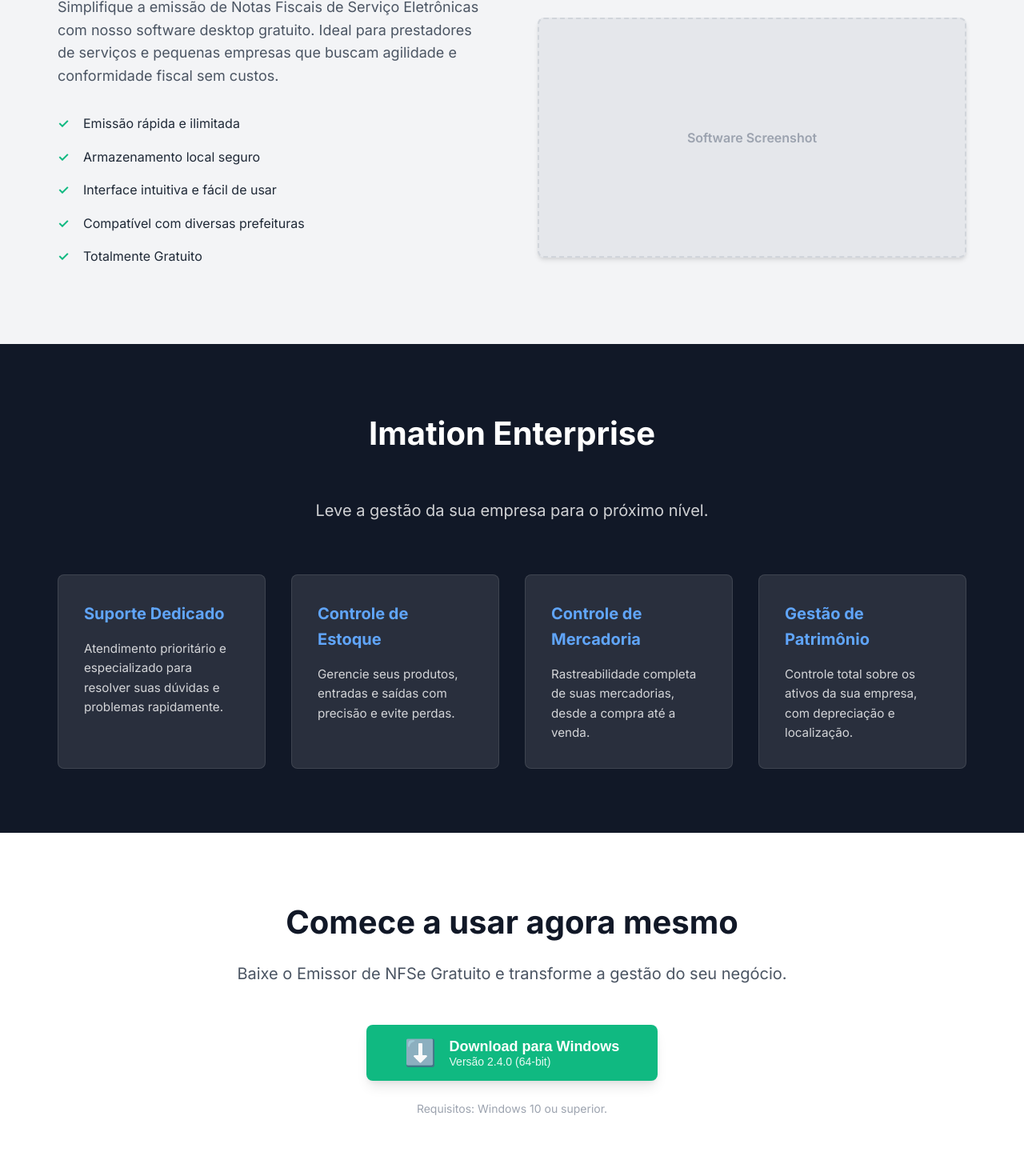
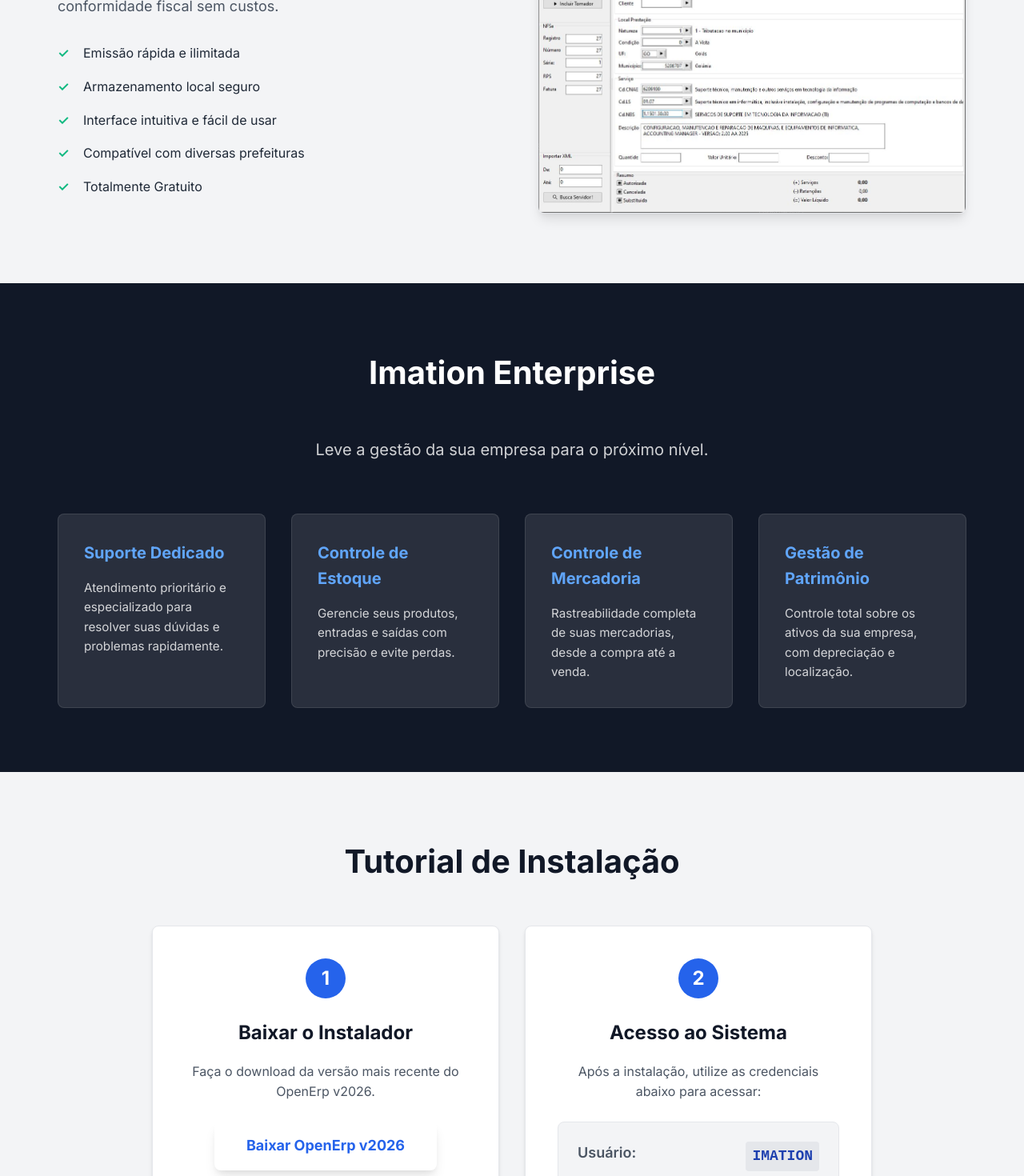
Before and after one commit to Gabriel-Mesq/imation, a React (Vite) app: page / in a window 1280 px wide. Shown: the part 1330-2800 px from the top of the page at 80% size. Built offline with nearby package versions, Linux system fonts and the light colour scheme.

Commit message:
melhorias

```diff
--- a/src/App.jsx
+++ b/src/App.jsx
@@ -4,6 +4,7 @@
 import About from './components/About';
 import ProductFree from './components/ProductFree';
 import ProductEnterprise from './components/ProductEnterprise';
+import Tutorial from './components/Tutorial';
 import Download from './components/Download';
 import Footer from './components/Footer';
 import './index.css';
@@ -17,6 +18,7 @@
         <About />
         <ProductFree />
         <ProductEnterprise />
+        <Tutorial />
         <Download />
       </main>
       <Footer />
--- a/src/components/About.jsx
+++ b/src/components/About.jsx
@@ -7,7 +7,7 @@
                 <h2 className="section-title">Sobre a Imation</h2>
                 <div className="about-content">
                     <p>
-                        A Imation Tecnologia é uma empresa dedicada a fornecer soluções de software inovadoras e eficientes para empresas de todos os portes.
+                        A Imation Tecnologia e Informação é uma empresa dedicada a fornecer soluções de software inovadoras e eficientes para empresas de todos os portes.
                         Nosso foco é simplificar a gestão empresarial através da tecnologia, permitindo que nossos clientes foquem no que realmente importa: o crescimento do seu negócio.
                     </p>
                     <p>
--- a/src/components/Download.jsx
+++ b/src/components/Download.jsx
@@ -11,7 +11,7 @@
                         <span className="icon">⬇️</span>
                         <span className="text">
                             <span className="label">Download para Windows</span>
-                            <span className="version">Versão 2.4.0 (64-bit)</span>
+                            <span className="version">Versão 1.1.3 (32/64-bit)</span>
                         </span>
                     </button>
                 </div>
--- a/src/components/Header.jsx
+++ b/src/components/Header.jsx
@@ -11,8 +11,9 @@
                     <ul>
                         <li><a href="#hero">Início</a></li>
                         <li><a href="#about">Sobre</a></li>
-                        <li><a href="#product-free">NFSe Grátis</a></li>
+                        <li><a href="#product-free">Produto</a></li>
                         <li><a href="#product-enterprise">Enterprise</a></li>
+                        <li><a href="#tutorial">Tutorial</a></li>
                         <li><a href="#download" className="btn-download-nav">Baixar Agora</a></li>
                     </ul>
                 </nav>
--- a/src/components/Hero.jsx
+++ b/src/components/Hero.jsx
@@ -4,8 +4,8 @@
     return (
         <section id="hero" className="hero">
             <div className="container hero-content">
-                <h2>Inovação e Tecnologia para o seu Negócio</h2>
-                <p>Soluções inteligentes para gestão empresarial e emissão de notas fiscais.</p>
+                <h2>Inovação para o seu negócio</h2>
+                <p>Soluções inteligentes para gestão empresarial.</p>
                 <a href="#download" className="btn-primary">Baixar NFSe Grátis</a>
             </div>
         </section>
--- a/src/components/ProductFree.jsx
+++ b/src/components/ProductFree.jsx
@@ -20,8 +20,7 @@
                         </ul>
                     </div>
                     <div className="product-image">
-                        {/* Placeholder for product screenshot */}
-                        <div className="img-placeholder">Software Screenshot</div>
+                        <img src="/print_tela.jpg" alt="Software Screenshot" className="product-screenshot" />
                     </div>
                 </div>
             </div>
--- /dev/null
+++ b/src/components/Tutorial.jsx
@@ -0,0 +1,45 @@
+import React from 'react';
+
+const Tutorial = () => {
+    return (
+        <section id="tutorial" className="section tutorial">
+            <div className="container">
+                <h2 className="section-title">Tutorial de Instalação</h2>
+                <div className="tutorial-content">
+                    <div className="step-card">
+                        <div className="step-icon">1</div>
+                        <h3>Baixar o Instalador</h3>
+                        <p>Faça o download da versão mais recente do OpenErp v2026.</p>
+                        <a href="https://mega.nz/folder/S8hlnYDB#tExw4RgV7sbKavgDTthjGA" target="_blank" rel="noopener noreferrer" className="btn-primary">
+                            Baixar OpenErp v2026
+                        </a>
+                    </div>
+
+                    <div className="step-card">
+                        <div className="step-icon">2</div>
+                        <h3>Acesso ao Sistema</h3>
+                        <p>Após a instalação, utilize as credenciais abaixo para acessar:</p>
+                        <div className="credentials-box">
+                            <div className="credential-item">
+                                <span className="label">Usuário:</span>
+                                <span className="value">IMATION</span>
+                            </div>
+                            <div className="credential-item">
+                                <span className="label">Senha:</span>
+                                <span className="value">123</span>
+                            </div>
+                        </div>
+                        <div className="note">
+                            <label className="checkbox-label">
+                                <input type="checkbox" checked readOnly />
+                                <span>Lembrar</span>
+                            </label>
+                        </div>
+                    </div>
+                </div>
+            </div>
+        </section>
+    );
+};
+
+export default Tutorial;
--- a/src/index.css
+++ b/src/index.css
@@ -1,4 +1,5 @@
 @import url('https://fonts.googleapis.com/css2?family=Inter:wght@300;400;600;700&display=swap');
+@import './tutorial.css';
 
 :root {
   --primary-color: #2563eb;
@@ -207,17 +208,17 @@
   font-weight: 700;
 }
 
-.img-placeholder {
-  background-color: #e5e7eb;
-  height: 300px;
+.product-screenshot {
+  width: 100%;
+  height: auto;
   border-radius: var(--radius);
-  display: flex;
-  align-items: center;
-  justify-content: center;
-  color: #9ca3af;
-  font-weight: 600;
-  box-shadow: var(--shadow-md);
-  border: 2px dashed #d1d5db;
+  box-shadow: var(--shadow-lg);
+  border: 1px solid #e5e7eb;
+  transition: var(--transition);
+}
+
+.product-screenshot:hover {
+  transform: scale(1.02);
 }
 
 /* Product Enterprise */
@@ -259,8 +260,10 @@
 .feature-card h3 {
   font-size: 1.25rem;
   margin-bottom: 1rem;
-  color: var(--primary-color); /* Make it pop */
-  color: #60a5fa; /* Lighter blue for dark bg */
+  color: var(--primary-color);
+  /* Make it pop */
+  color: #60a5fa;
+  /* Lighter blue for dark bg */
 }
 
 .feature-card p {
@@ -333,16 +336,17 @@
 
 /* Footer */
 .footer {
-  background-color: #1f2937; /* Slightly lighter than bg-dark */
+  background-color: #111827;
   color: #f3f4f6;
-  padding: 4rem 0 0;
+  padding: 5rem 0 0;
+  font-size: 0.95rem;
 }
 
 .footer-content {
   display: grid;
-  grid-template-columns: repeat(auto-fit, minmax(200px, 1fr));
-  gap: 3rem;
-  padding-bottom: 3rem;
+  grid-template-columns: 1.5fr 1fr 1.5fr;
+  gap: 4rem;
+  padding-bottom: 4rem;
   border-bottom: 1px solid #374151;
 }
 
@@ -350,6 +354,7 @@
   font-size: 1.5rem;
   margin-bottom: 1rem;
   color: white;
+  font-weight: 700;
 }
 
 .footer-section h4 {
@@ -358,6 +363,7 @@
   color: #9ca3af;
   text-transform: uppercase;
   letter-spacing: 0.05em;
+  font-weight: 600;
 }
 
 .footer-section ul li {
@@ -370,14 +376,58 @@
 }
 
 .footer-section a:hover {
-  color: white;
+  color: var(--primary-color);
+  padding-left: 5px;
+}
+
+.contact-item {
+  display: flex;
+  align-items: center;
+  gap: 0.75rem;
+  margin-bottom: 1rem;
+  color: #d1d5db;
+}
+
+.contact-item .icon {
+  width: 20px;
+  height: 20px;
+  color: var(--secondary-color);
+  flex-shrink: 0;
+}
+
+.whatsapp-link {
+  color: #d1d5db;
+  text-decoration: none;
+}
+
+.whatsapp-link:hover {
+  color: #25D366 !important;
+  /* WhatsApp Green */
+  padding-left: 0 !important;
 }
 
 .footer-bottom {
   text-align: center;
   padding: 2rem 0;
-  color: #9ca3af;
+  color: #6b7280;
   font-size: 0.875rem;
+  background-color: #0f172a;
+}
+
+@media (max-width: 768px) {
+  .footer-content {
+    grid-template-columns: 1fr;
+    gap: 3rem;
+    text-align: center;
+  }
+
+  .contact-item {
+    justify-content: center;
+  }
+
+  .footer-section a:hover {
+    padding-left: 0;
+  }
 }
 
 /* Responsive */
--- /dev/null
+++ b/src/tutorial.css
@@ -0,0 +1,103 @@
+/* Tutorial */
+.tutorial {
+    background-color: var(--bg-light);
+}
+
+.tutorial-content {
+    display: grid;
+    grid-template-columns: repeat(auto-fit, minmax(300px, 1fr));
+    gap: 2rem;
+    max-width: 900px;
+    margin: 0 auto;
+}
+
+.step-card {
+    background: white;
+    padding: 2.5rem;
+    border-radius: var(--radius);
+    box-shadow: var(--shadow-md);
+    text-align: center;
+    position: relative;
+    transition: var(--transition);
+    border: 1px solid #e5e7eb;
+}
+
+.step-card:hover {
+    transform: translateY(-5px);
+    box-shadow: var(--shadow-lg);
+}
+
+.step-icon {
+    width: 50px;
+    height: 50px;
+    background-color: var(--primary-color);
+    color: white;
+    border-radius: 50%;
+    display: flex;
+    align-items: center;
+    justify-content: center;
+    font-size: 1.5rem;
+    font-weight: 700;
+    margin: 0 auto 1.5rem;
+}
+
+.step-card h3 {
+    font-size: 1.5rem;
+    margin-bottom: 1rem;
+    color: var(--bg-dark);
+}
+
+.step-card p {
+    color: #4b5563;
+    margin-bottom: 1.5rem;
+}
+
+.credentials-box {
+    background-color: #f3f4f6;
+    padding: 1.5rem;
+    border-radius: var(--radius);
+    margin-bottom: 1.5rem;
+    text-align: left;
+    border: 1px solid #e5e7eb;
+}
+
+.credential-item {
+    display: flex;
+    justify-content: space-between;
+    margin-bottom: 0.5rem;
+    font-size: 1.125rem;
+}
+
+.credential-item:last-child {
+    margin-bottom: 0;
+}
+
+.credential-item .label {
+    font-weight: 600;
+    color: #4b5563;
+}
+
+.credential-item .value {
+    font-family: monospace;
+    background-color: #e5e7eb;
+    padding: 0.25rem 0.5rem;
+    border-radius: 4px;
+    color: var(--primary-dark);
+    font-weight: 700;
+}
+
+.checkbox-label {
+    display: flex;
+    align-items: center;
+    gap: 0.5rem;
+    cursor: default;
+    font-size: 0.9rem;
+    color: #6b7280;
+    justify-content: center;
+}
+
+.checkbox-label input {
+    width: 1.25rem;
+    height: 1.25rem;
+    accent-color: var(--primary-color);
+}
```
Also changed, not shown: src/components/Footer.jsx (+26 -7 lines), public/print_tela.jpg (added).
